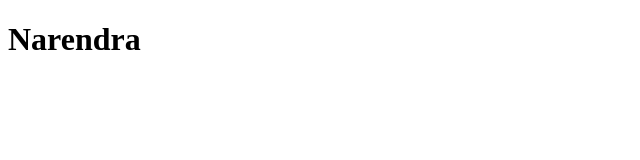
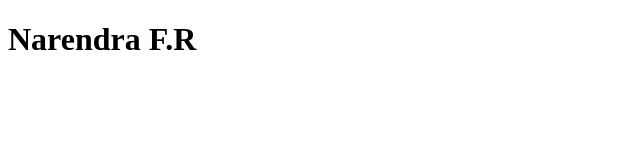
Before and after one commit to narendrabrilians/belajar-git, a plain HTML site: page narendra.html in a window 1280 px wide. Shown: the full height of the page, 0-640 px from the left. Drawn offline with Linux system fonts and the light colour scheme.

Commit message:
modified narendra.html

```diff
--- a/narendra.html
+++ b/narendra.html
@@ -8,7 +8,7 @@
 </head>
 
 <body>
-  <h1>Narendra</h1>
+  <h1>Narendra F.R</h1>
 </body>
 
 </html>
```
